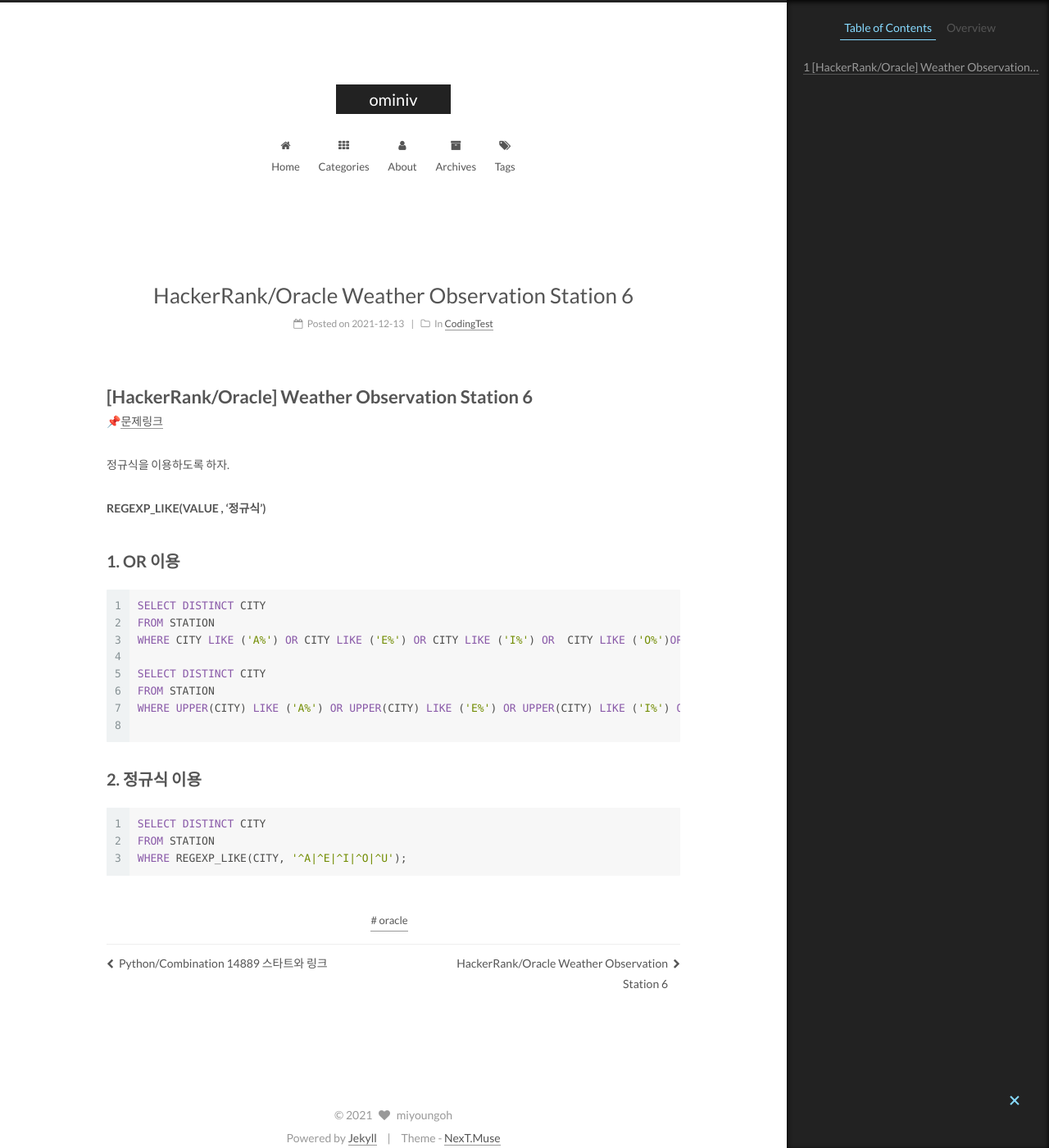
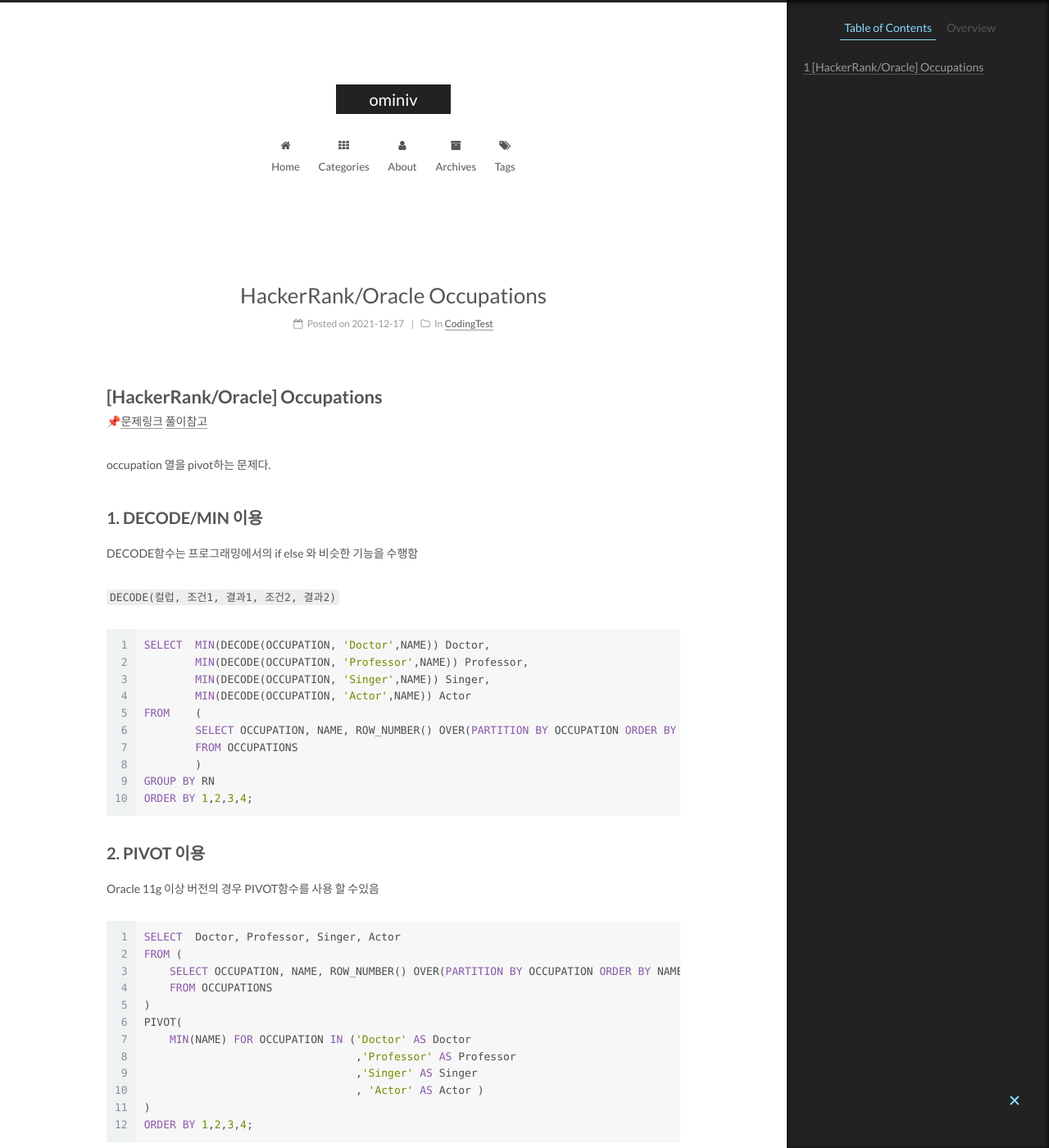
Before and after one commit to ominiv/ominiv.github.io, a Jekyll site: the page built from _posts/2021-12-17-CodingTest-Occupations.md, in a window 1280 px wide and 1400 px high. Shown: the whole window at 82% size. Built offline with Jekyll 4.4.1, drawn with Linux system fonts in a browser that asks for light colours; some of the changed text lies outside the part shown.

Commit message:
+ CodingTest post

````diff
--- a/_posts/2021-12-17-CodingTest-Occupations.md
+++ b/_posts/2021-12-17-CodingTest-Occupations.md
@@ -1,41 +1,74 @@
 ---
-title: HackerRank/Oracle Weather Observation Station 6
-date: 2021-12-13 23:30:09
+title: HackerRank/Oracle Occupations
+date: 2021-12-17 23:30:09
 categories:
 - CodingTest
 tags:
 - oracle
 ---
 
-# [HackerRank/Oracle] Weather Observation Station 6
+# [HackerRank/Oracle] Occupations
 
-📌[문제링크](https://www.hackerrank.com/challenges/weather-observation-station-6/problem)
+📌[문제링크](https://www.hackerrank.com/challenges/occupations/problem) [풀이참고](https://yurimyurim.tistory.com/11)
 
 
 
-정규식을 이용하도록 하자.
+occupation 열을 pivot하는 문제다.
 
-**REGEXP_LIKE(VALUE , '정규식')**
+## 1. DECODE/MIN 이용
+
+DECODE함수는 프로그래밍에서의 if else 와 비슷한 기능을 수행함
+
+`DECODE(컬럽, 조건1, 결과1, 조건2, 결과2)`
+
+```sql
+SELECT  MIN(DECODE(OCCUPATION, 'Doctor',NAME)) Doctor,
+        MIN(DECODE(OCCUPATION, 'Professor',NAME)) Professor,
+        MIN(DECODE(OCCUPATION, 'Singer',NAME)) Singer,
+        MIN(DECODE(OCCUPATION, 'Actor',NAME)) Actor
+FROM    (
+        SELECT OCCUPATION, NAME, ROW_NUMBER() OVER(PARTITION BY OCCUPATION ORDER BY NAME) RN
+        FROM OCCUPATIONS
+        )
+GROUP BY RN
+ORDER BY 1,2,3,4;
+```
 
 
 
-## 1. OR 이용
+
+
+## 2. PIVOT 이용
+
+Oracle 11g 이상 버전의 경우 PIVOT함수를 사용 할 수있음
 
 ```sql
-SELECT DISTINCT CITY
-FROM STATION
-WHERE CITY LIKE ('A%') OR CITY LIKE ('E%') OR CITY LIKE ('I%') OR  CITY LIKE ('O%')OR CITY LIKE ('U%') ;
-
-SELECT DISTINCT CITY
-FROM STATION
-WHERE UPPER(CITY) LIKE ('A%') OR UPPER(CITY) LIKE ('E%') OR UPPER(CITY) LIKE ('I%') OR  UPPER(CITY) LIKE ('O%')OR UPPER(CITY) LIKE ('U%') ;
-
+SELECT  Doctor, Professor, Singer, Actor
+FROM (
+    SELECT OCCUPATION, NAME, ROW_NUMBER() OVER(PARTITION BY OCCUPATION ORDER BY NAME)RN
+    FROM OCCUPATIONS
+)
+PIVOT(
+    MIN(NAME) FOR OCCUPATION IN ('Doctor' AS Doctor
+                                 ,'Professor' AS Professor
+                                 ,'Singer' AS Singer
+                                 , 'Actor' AS Actor )
+)
+ORDER BY 1,2,3,4;
 ```
 
-## 2. 정규식 이용
 
-```sql
-SELECT DISTINCT CITY
-FROM STATION
-WHERE REGEXP_LIKE(CITY, '^A|^E|^I|^O|^U');
-```
+
+
+
+## 3. 추가로 알아야 할 것
+
+오라클에서 분석 함수를 사용 할때 PARTITION BY를 사용하여 그룹으로 묶어서 연산을 할 수 있다.
+
+GROUP BY를 사용하지않고, 조회된 각 행에 그룹으로 집계된 값을 표시 할때 OVER절과 PARTITION BY 절을 사용하면된다.
+
+`분석함수([칼럼]) OVER(PARTITION BY 칼럼1, 칼럼2... [ORDER BY 절] [WINDOWING 절])`
+
+
+
+여기서는 ROW_NUMBER & OVER & PARTITION BY 를 이용해 직업별 이름 순으로 순번을 표기했다.
````
